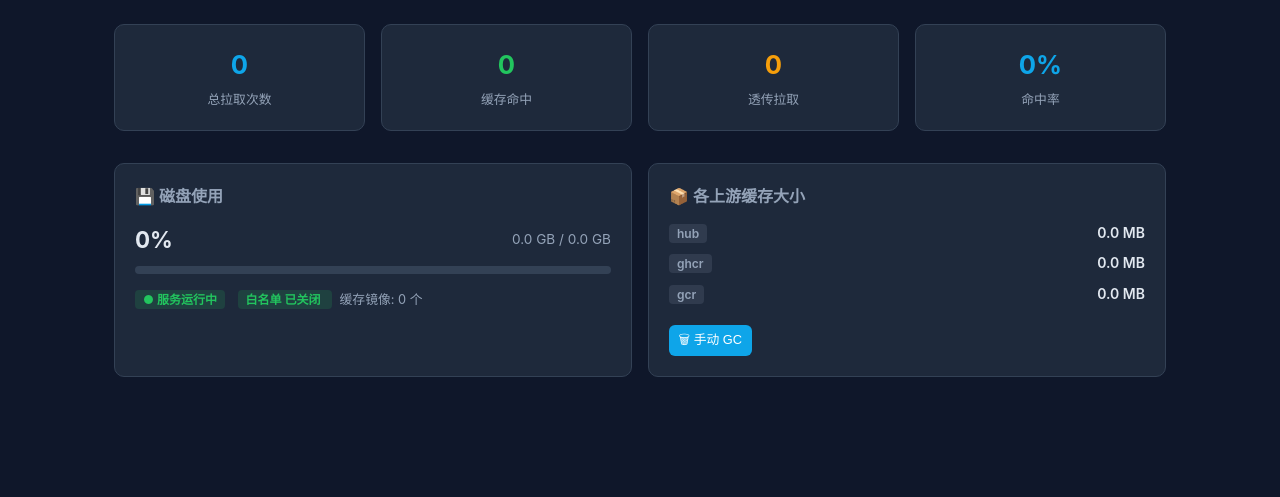
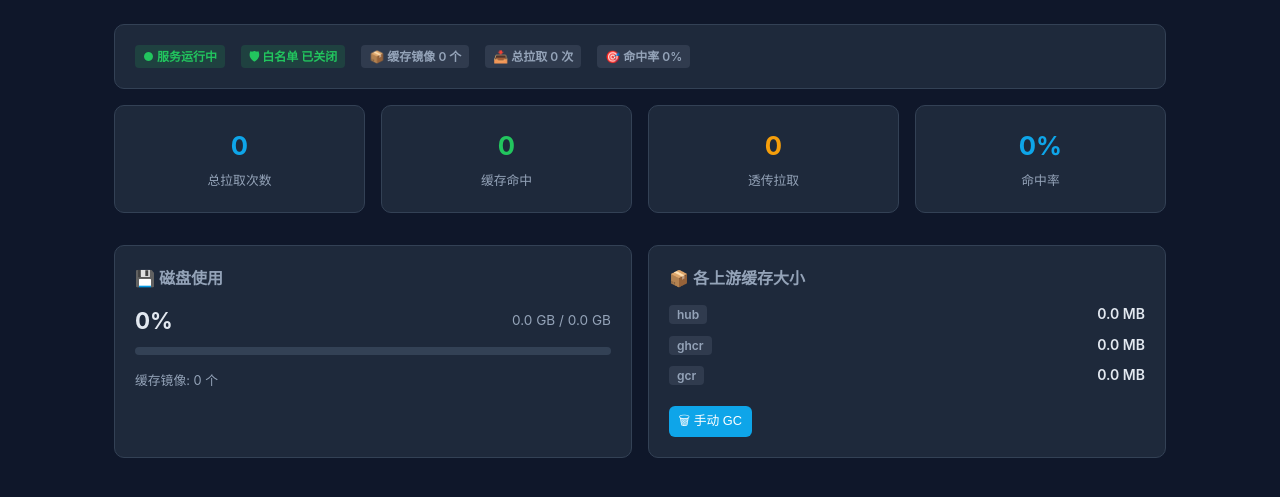
Before and after one commit to yyzq-cf/mirror-relay, a Flask app: page / in a window 1280 px wide. Shown: the part 56-553 px from the top of the page. Run offline with Flask 3, Linux system fonts and the light colour scheme; the visitor is signed in with stand-in values (Sample User, id 1); data comes from the database, SQL or seed files in the repository; data that the repository does not hold is empty; parts of the project's set-up code (start-up, migrations or seed data) failed here and were passed over.

Commit message:
refactor: move status badges to top of dashboard

```diff
--- a/src/templates/dashboard.html
+++ b/src/templates/dashboard.html
@@ -1,6 +1,16 @@
 {% extends 'base.html' %}
 {% block title %}仪表盘 · Mirror Relay{% endblock %}
 {% block content %}
+
+<div class="card" style="display: flex; align-items: center; gap: 1rem; flex-wrap: wrap;">
+    <span class="badge badge-success">● 服务运行中</span>
+    <span class="badge {{ 'badge-success' if not whitelist_enabled else 'badge-warning' }}">
+        🛡 白名单 {{ '已开启' if whitelist_enabled else '已关闭' }}
+    </span>
+    <span class="badge badge-muted">📦 缓存镜像 {{ stats.cached_images }} 个</span>
+    <span class="badge badge-muted">📥 总拉取 {{ stats.total_pulls }} 次</span>
+    <span class="badge badge-muted">🎯 命中率 {{ stats.hit_rate }}%</span>
+</div>
 
 <div class="grid grid-4" style="margin-bottom: 1rem;">
     <div class="card stat">
@@ -35,11 +45,7 @@
             <div class="bar-fill" style="width: {{ pct }}%; background: {% if pct > 80 %}var(--danger){% elif pct > 60 %}var(--warning){% else %}var(--success){% endif %};"></div>
         </div>
         <div style="margin-top: 0.75rem;">
-            <span class="badge badge-success">● 服务运行中</span>
-            <span class="badge {{ 'badge-success' if not whitelist_enabled else 'badge-warning' }}" style="margin-left: 0.5rem;">
-                白名单 {{ '已开启' if whitelist_enabled else '已关闭' }}
-            </span>
-            <span style="margin-left: 0.5rem; font-size: 0.8rem; color: var(--muted);">缓存镜像: {{ stats.cached_images }} 个</span>
+            <span style="font-size: 0.8rem; color: var(--muted);">缓存镜像: {{ stats.cached_images }} 个</span>
         </div>
     </div>
 
```
